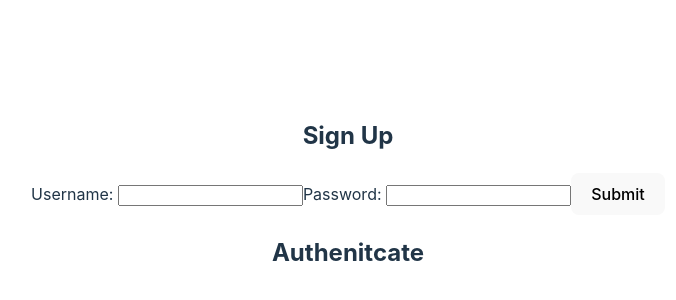
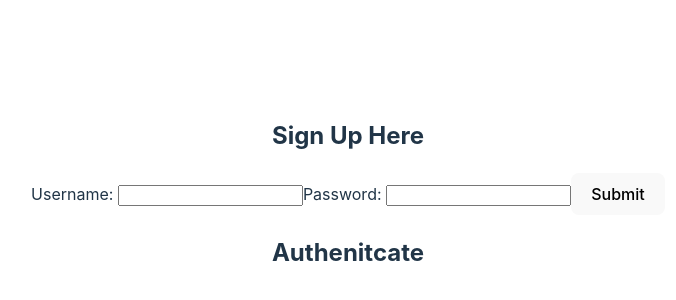
Before and after one commit to JSignature/FSReactForm, a React (Vite) app: page / in a window 1280 px wide. Shown: the part 206-506 px from the top of the page, without its empty margins (292-968 px from the left). Built offline with nearby package versions, Linux system fonts and the light colour scheme.

Commit message:
add Sign Up here text

```diff
--- a/src/components/SignUpForm.jsx
+++ b/src/components/SignUpForm.jsx
@@ -15,7 +15,7 @@ const SignUpForm = () => {
 
   return (
     <>
-      <h2>Sign Up</h2>
+      <h2>Sign Up Here</h2>
       {error && <p>{error}</p>}
       <form onSubmit={handleSubmit}>
         <label>
```
